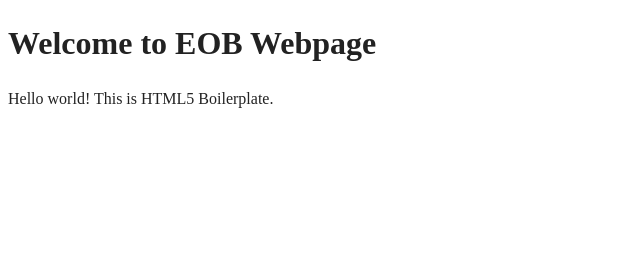
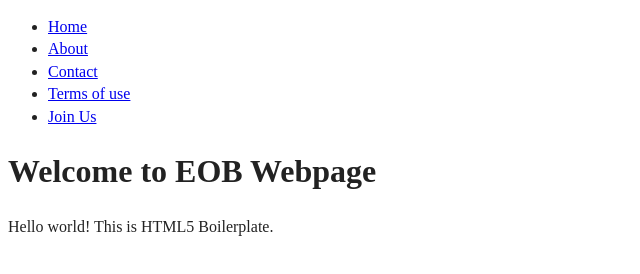
Before and after one commit to abambah-google/EOB-Webpage, a website built with webpack: page index.html in a window 1280 px wide. Shown: the whole page, without its empty margins (0-640 px from the left). Built offline with nearby package versions, Linux system fonts and the light colour scheme.

Commit message:
Update index.html

```diff
--- a/index.html
+++ b/index.html
@@ -22,6 +22,24 @@
 </head>
 
 <body>
+<nav>
+<ul>
+<li>
+<a href="#"> Home </a>
+</li>
+<li>
+<a href="#"> About </a>
+</li>
+<li>
+<a href="#"> Contact </a>
+</li>
+<li> <a href="#"> Terms of use </a>
+</li>
+<li>
+<a href="#"> Join Us </a>
+</li>
+</ul>
+</nav>
   <h1>Welcome to EOB Webpage</h1>
 
   <!-- Add your site or application content here -->
```
